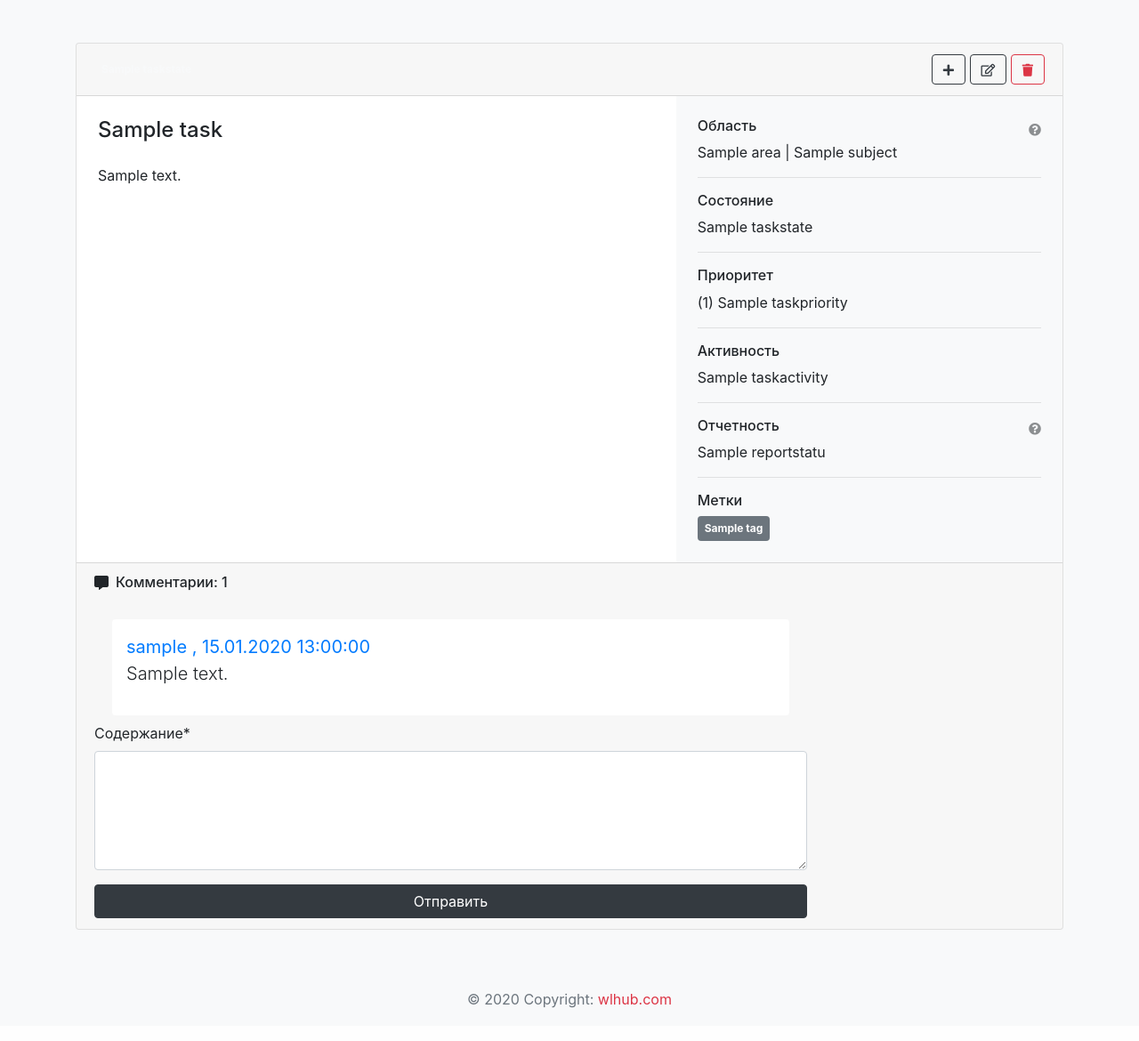
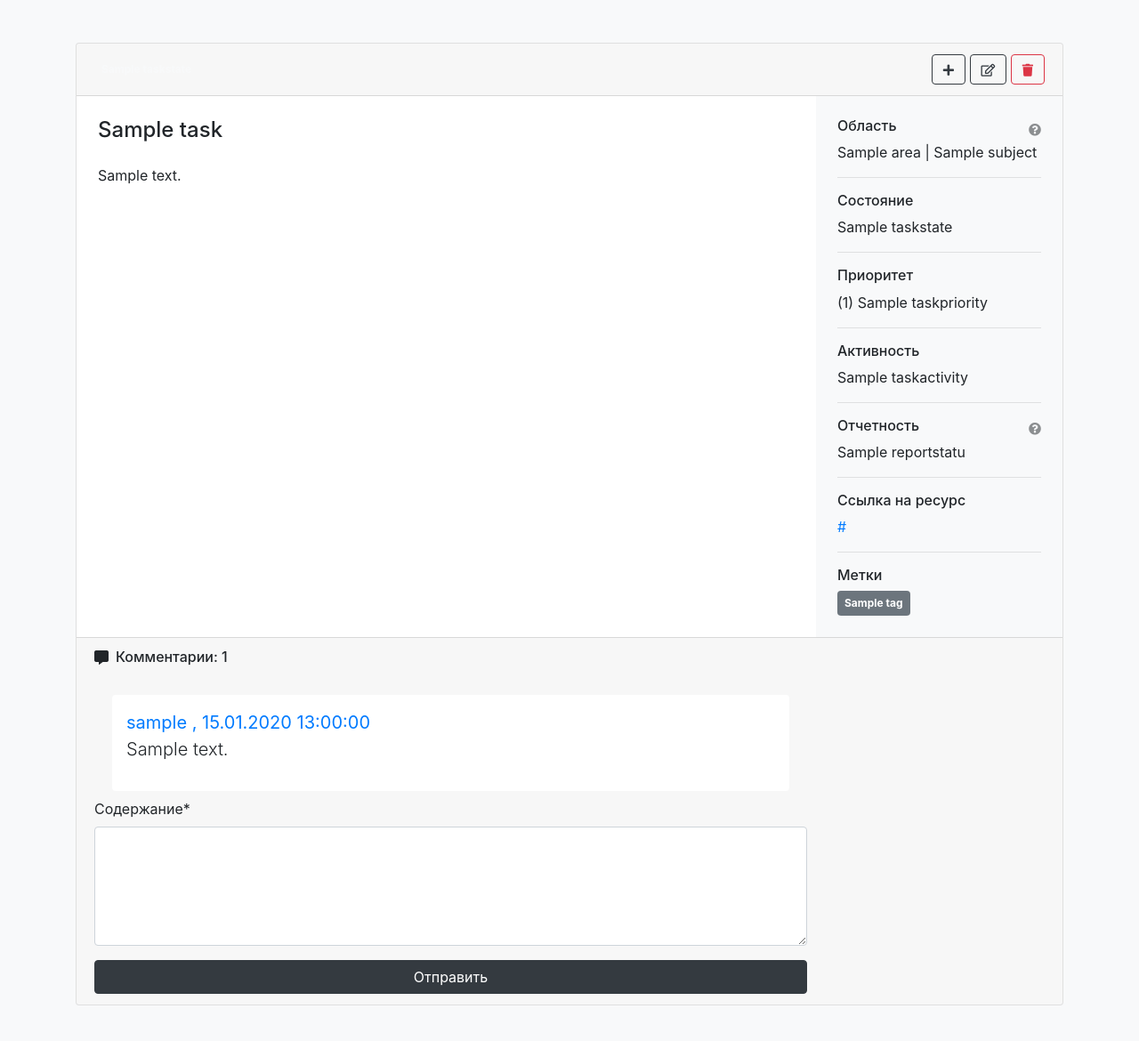
Before and after one commit to azinit/wlhub, a Django app: page /tasks/1 in a window 1280 px wide. Shown: the part 72-1242 px from the top of the page at 89% size. Before the commit the page ends 1205 px from the top, so only its background shows below. Run offline with Django 3.2, Linux system fonts and the light colour scheme; a user stored in the database is signed in; tables that the repository leaves empty hold one stand-in row (values such as "Sample post"); some libraries are stand-ins or nearby versions.

Commit message:
feat: add urlfield

```diff
--- a/wlhub/tasks/admin.py
+++ b/wlhub/tasks/admin.py
@@ -6,7 +6,7 @@ from tasks.models import *
 
 @admin.register(Task)
 class TaskAdmin(ListLinksMixin, admin.ModelAdmin):
-    fields = ('name', 'subject', 'details', 'start_at', 'end_at', 'state', 'priority', 'report_status', "activity")
+    fields = ('name', 'subject', 'details', 'start_at', 'end_at', 'state', 'priority', 'report_status', "activity", "link")
     list_display = (
         'name', 'subject', 'details', 'state', 'report_status', 'priority', 'start_at', 'end_at', "updated_at", "activity")
 
--- a/wlhub/tasks/models.py
+++ b/wlhub/tasks/models.py
@@ -79,6 +79,7 @@ class Task(models.Model):
     subject = models.ForeignKey(Subject, verbose_name="Субъект задачи", on_delete=models.CASCADE)
     details = models.TextField("Детали задачи", default="")
     activity = models.ForeignKey(TaskActivity, verbose_name="Активность", on_delete=models.DO_NOTHING, default=1)
+    link = models.URLField("Ссылка на основной ресурс к задаче", blank=True, null=True)
     state = models.ForeignKey(TaskState, verbose_name="Состояние", on_delete=models.SET_NULL, blank=True, null=True,
                               default=1)
     report_status = models.ForeignKey(ReportStatus, verbose_name="Статус отчетности", on_delete=models.SET_NULL,
--- a/wlhub/templates/task/index.html
+++ b/wlhub/templates/task/index.html
@@ -41,17 +41,28 @@
                     </div>
                 </div>
                 <div class="card-body d-flex p-0">
-                    <div class="card-col flex-grow-3 p-4">
+                    <div class="card-col w-75 p-4">
                         <h4 class="card-title mb-4">{{ task.name }}</h4>
                         <p class="card-text white-space-preline">{{ task.details }}</p>
                     </div>
-                    <div class="card-col flex-grow-1 bg-light p-4">
+                    <div class="card-col w-25 bg-light p-4">
                         <div class="task-details__properties">
                             {% include "components/field.html" with label="Область" value=task.subject title="Область и контекст задачи" %}
                             {% include "components/field.html" with label="Состояние" value=task.state %}
                             {% include "components/field.html" with label="Приоритет" value=task.priority %}
                             {% include "components/field.html" with label="Активность" value=task.activity %}
                             {% include "components/field.html" with label="Отчетность" value=task.report_status title="Тип отчетности по задаче" %}
+                            <div class="field">
+                                <div class="field__header d-flex justify-content-between align-items-center">
+                                    <h6 class="field__label">Ссылка на ресурс</h6>
+                                </div>
+                                {% if task.link %}
+                                    <a class="field__value" href="{{ task.link }}">{{ task.link }}</a>
+                                {% else %}
+                                    <span class="field__value">Нет данных</span>
+                                {% endif %}
+                                <hr class="field__separator">
+                            </div>
                         </div>
                         <div class="tags-list">
                             {# FIXME: more customizable include (pass template in include) #}
```
Also changed, not shown: wlhub/tasks/migrations/0031_task_link.py (added).
